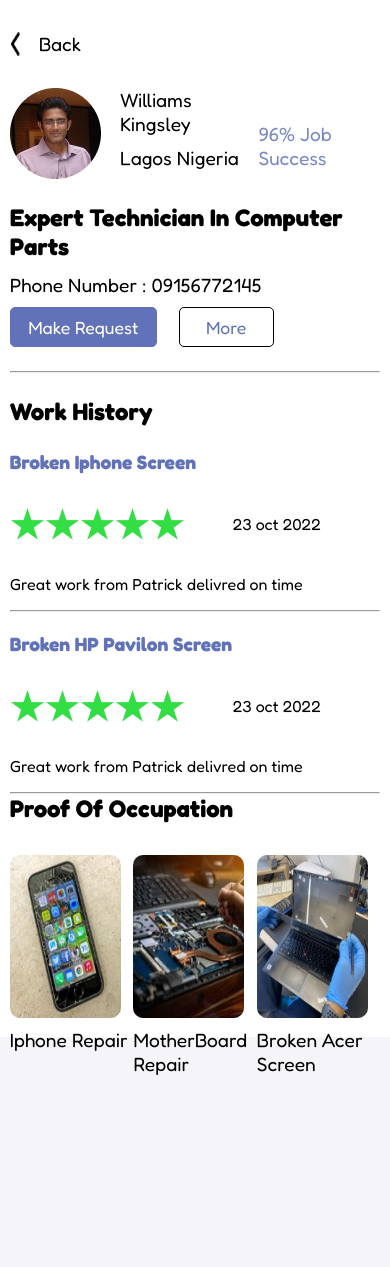
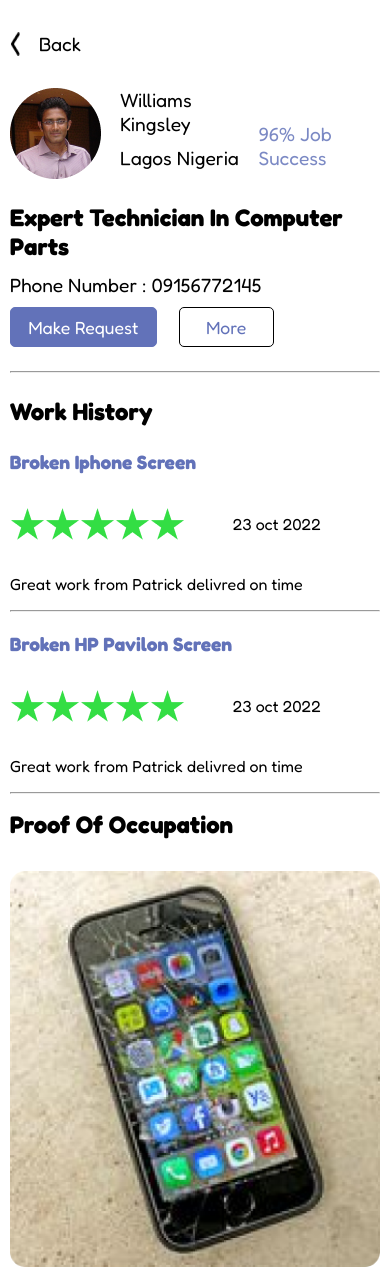
Before and after one commit to Dannydramo/Artisan, a plain HTML site: page artisan details.html in a window 390 px wide. Shown: the top 1267 px of the page. Before the commit the page ends 1076 px from the top, so only its background shows below. Drawn offline with Linux system fonts and the light colour scheme.

Commit message:
commited

```diff
--- a/style.css
+++ b/style.css
@@ -1,4 +1,5 @@
 @import url('https://fonts.googleapis.com/css2?family=Fredoka:wght@400;500;700&display=swap');
+
 * {
     margin: 0;
     padding: 0;
@@ -6,10 +7,11 @@
     font-family: 'Fredoka', sans-serif;
 }
 
-a{
+a {
     text-decoration: none;
     color: black;
 }
+
 body {
     background: rgba(236, 235, 243, 0.51);
 }
@@ -530,7 +532,8 @@ select:focus {
     margin: 2em 0;
     border-radius: 5px;
 }
-.service_provider p{
+
+.service_provider p {
     margin-left: 1em;
 }
 
@@ -671,6 +674,10 @@ input[type="search"] {
     font-size: 1.2rem;
     margin-left: 3em;
     margin-top: 1em;
+}
+
+.artisan_proof_of_occupation {
+    margin: 1em 0 0 0;
 }
 
 .proof_of_occupation_image {
@@ -824,6 +831,8 @@ input[type="checkbox"] {
         width: 40%;
     }
 
+
+
     /* ======= End Of Proof Of Occupation */
 
     /*========== Client Login ===========*/
@@ -872,6 +881,17 @@ input[type="checkbox"] {
     }
 
     /*=========== End Of Client DashBoard ============*/
+
+    /*=========== Client See Artisan Details =============*/
+
+    .proof_of_occupation_image {
+        display: grid;
+        grid-template-columns: repeat(3, 1fr);
+        margin: 2em 0 0 0;
+        padding-bottom: 2em;
+    }
+
+    /*============== End Of Client See Artisan Details ============*/
 }
 
 @media screen and (max-width: 600px) {
@@ -1110,6 +1130,7 @@ input[type="checkbox"] {
     .dashboard p {
         font-size: 1.2rem;
     }
+
     .dashboards p {
         font-size: 1.2rem;
         margin-top: 2em;
@@ -1167,6 +1188,30 @@ input[type="checkbox"] {
 
     /*============== End Of Client Dashboard============== */
 
+
+    /*=========== Client See Artisan Details =============*/
+
+    .proof_of_occupation_image {
+        display: grid;
+        grid-template-columns: repeat(1, 1fr);
+        margin: 2em 0 0 0;
+        padding-bottom: 2em;
+        width: 100%;
+    }
+
+    .proof_image img {
+        height: 90%;
+        width: 100%;
+        border-radius: 10px;
+    }
+
+    .proof_image p {
+        font-size: 1rem;
+        margin: .3em 0 1em 0;
+    }
+
+    /*============== End Of Client See Artisan Details ============*/
+
     /*======= Client Category ===========*/
     .client_filter_artisan_details {
         background-color: white;
```
